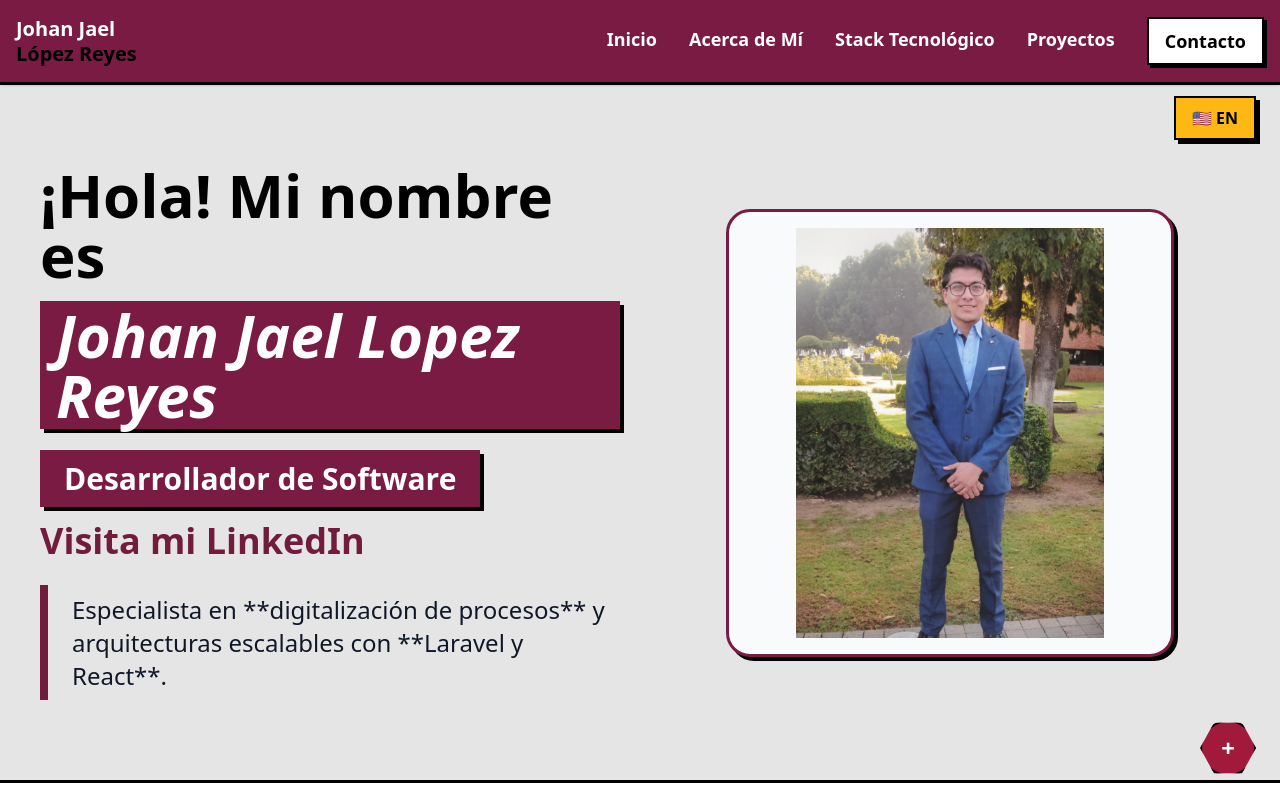
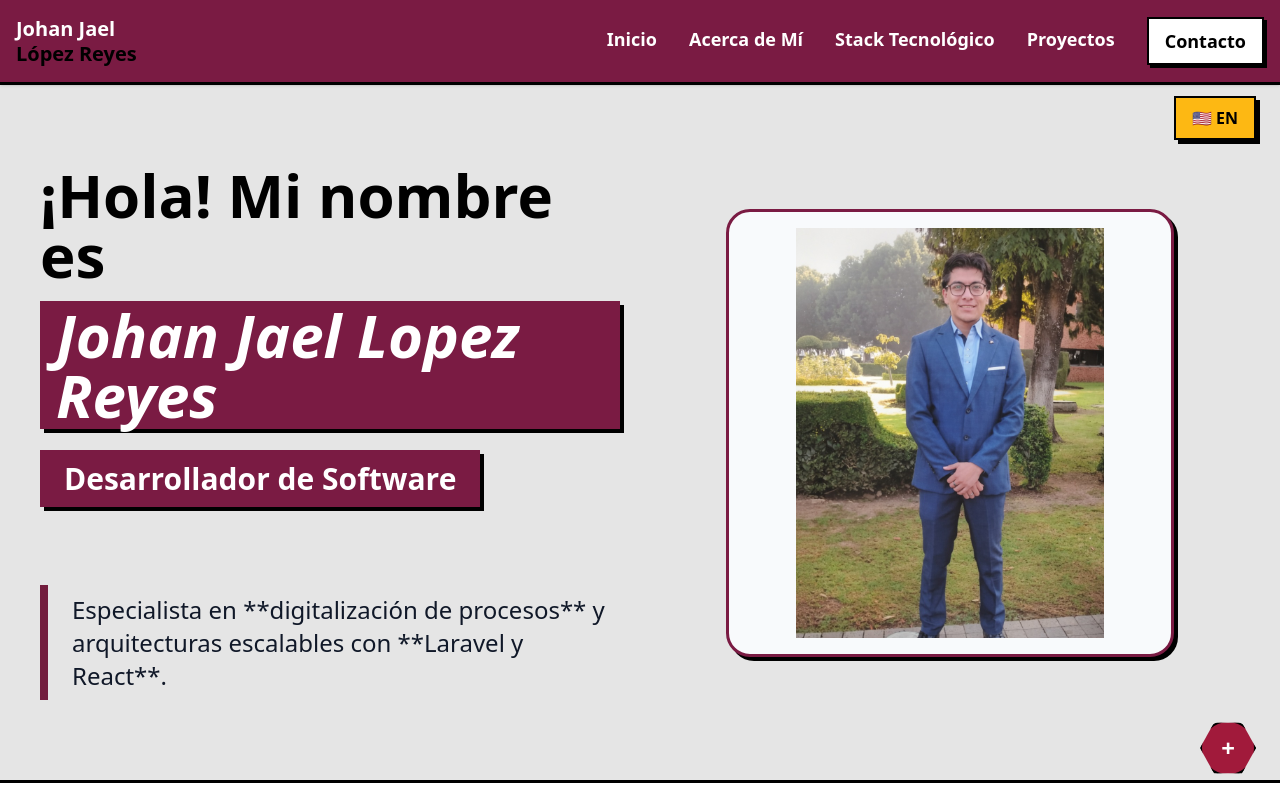
Before and after one commit to johanUtm04/portfolio_web, a React (Vite) app in the folder portfolio-johan/: page / in a window 1280 px wide. Shown: the top 800 px of the page. Built offline with nearby package versions, Linux system fonts and the light colour scheme.

Commit message:
fix: remove LinkedIn translation strings for consistency in language

```diff
--- a/portfolio-johan/src/translations.js
+++ b/portfolio-johan/src/translations.js
@@ -11,7 +11,6 @@ export const translations = {
     // Home
     heroGreeting: "¡Hola! Mi nombre es",
     heroRole: "Desarrollador de Software",
-    heroLinkedIn: "Visita mi LinkedIn",
     valueProposition: "Especialista en **digitalización de procesos** y arquitecturas escalables con **Laravel y React**.",
 
     // Acerca de mi
@@ -171,7 +170,6 @@ export const translations = {
     // Home
     heroGreeting: "Hi! My name is",
     heroRole: "Software Developer",
-    heroLinkedIn: "Visit my linkedIn",
     valueProposition: "Specialist in **process digitization** and scalable architectures with **Laravel and React**.",
 
     // Acerca de mi
```
